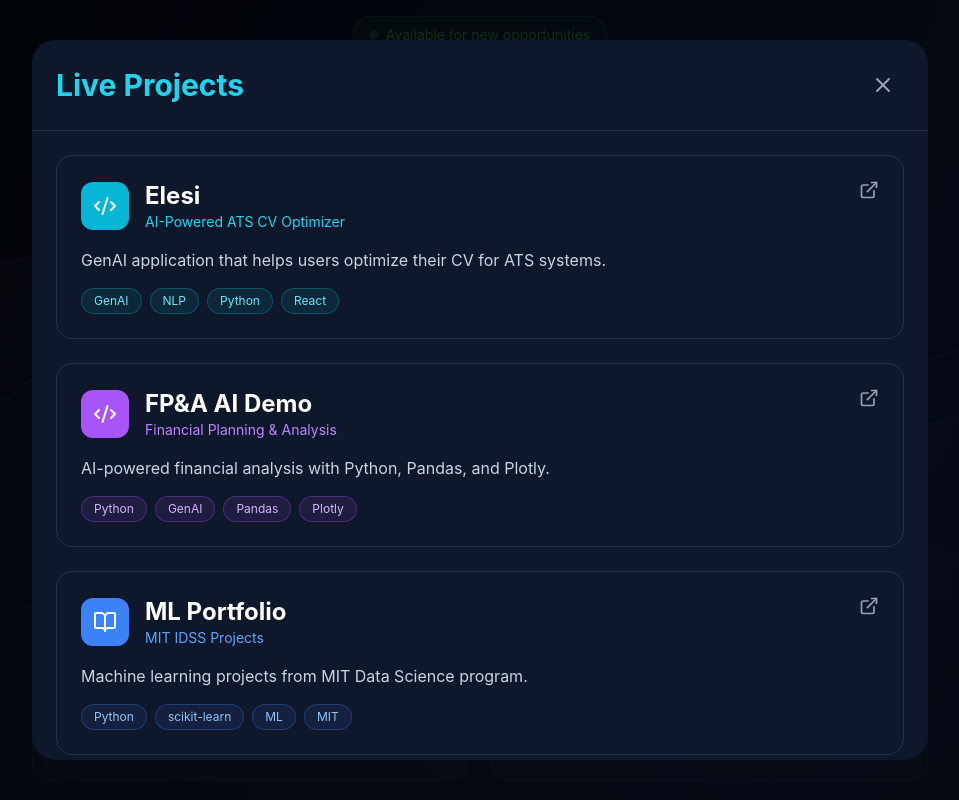
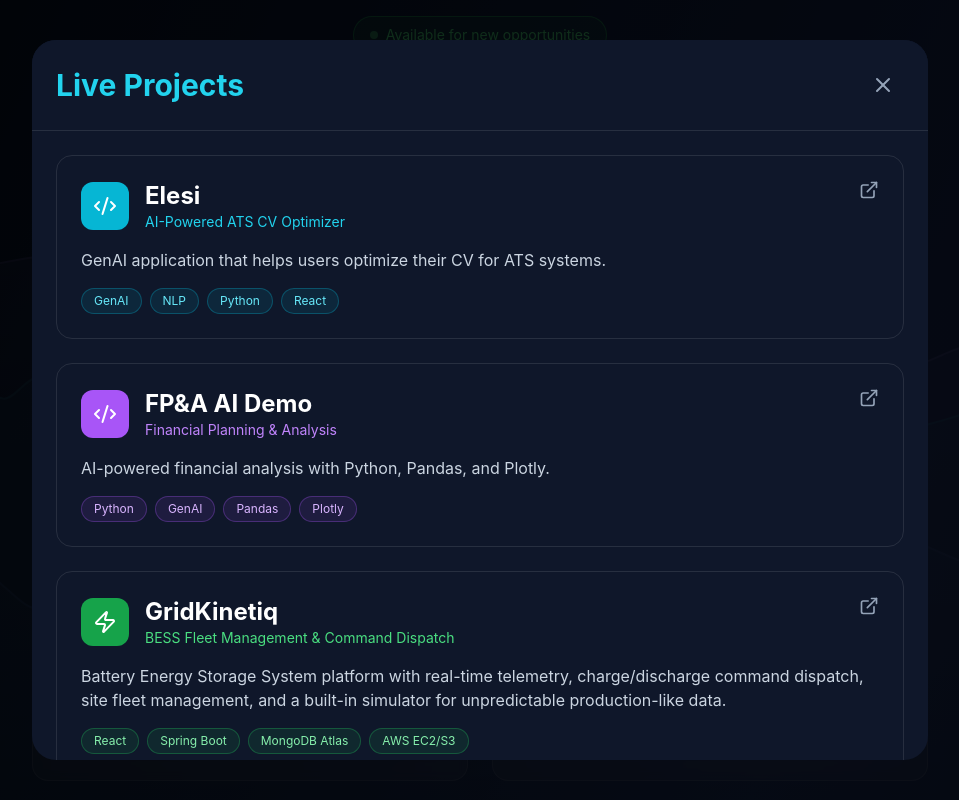
Before and after one commit to royjavelosa/digiport, a React (Vite) app: page / in a window 1280 px wide. Both pictures are taken after a click on the button "View Projects". Shown: the top 800 px of the page, without its empty margins (160-1119 px from the left). Built offline with nearby package versions, Linux system fonts and the light colour scheme.

Commit message:
feat: add GridKinetiq BESS project as 3rd entry in projects modal

```diff
--- a/src/App.jsx
+++ b/src/App.jsx
@@ -317,6 +317,45 @@
                       <span
                         key={tech}
                         className="px-3 py-1 bg-purple-500/10 border border-purple-500/30 rounded-full text-xs text-purple-300"
+                      >
+                        {tech}
+                      </span>
+                    ))}
+                  </div>
+                </div>
+              </a>
+
+              <a
+                href="http://gridkinetiq-frontend.s3-website-us-east-1.amazonaws.com"
+                target="_blank"
+                rel="noopener noreferrer"
+                className="block group"
+              >
+                <div className="p-6 border border-white/10 rounded-2xl hover:border-green-500 transition-all">
+                  <div className="flex items-start justify-between mb-4">
+                    <div className="flex items-center gap-4">
+                      <div className="p-3 bg-green-600 rounded-xl">
+                        <Zap size={24} className="text-white" />
+                      </div>
+                      <div>
+                        <h3 className="text-2xl font-bold text-white">
+                          GridKinetiq
+                        </h3>
+                        <p className="text-green-400 text-sm">
+                          BESS Fleet Management & Command Dispatch
+                        </p>
+                      </div>
+                    </div>
+                    <ExternalLink size={20} className="text-slate-400" />
+                  </div>
+                  <p className="text-slate-300 mb-4">
+                    Battery Energy Storage System platform with real-time telemetry, charge/discharge command dispatch, site fleet management, and a built-in simulator for unpredictable production-like data.
+                  </p>
+                  <div className="flex flex-wrap gap-2">
+                    {["React", "Spring Boot", "MongoDB Atlas", "AWS EC2/S3"].map((tech) => (
+                      <span
+                        key={tech}
+                        className="px-3 py-1 bg-green-500/10 border border-green-500/30 rounded-full text-xs text-green-300"
                       >
                         {tech}
                       </span>
```
